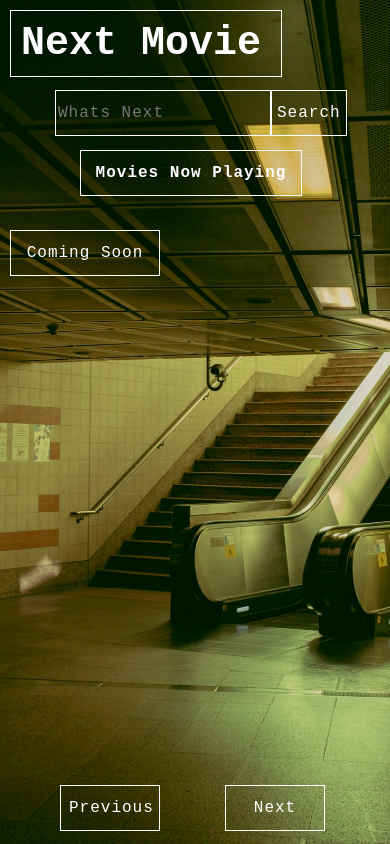
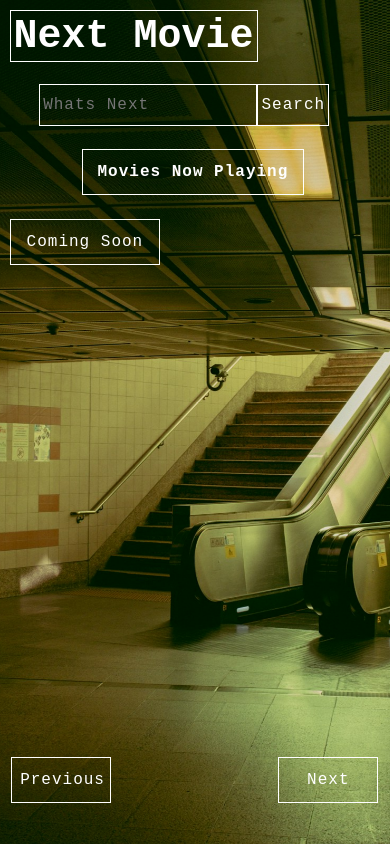
Before and after one commit to leandrocitygear/movie-app, a React (Create React App) app: page / in a window 390 px wide. Built offline with nearby package versions, Linux system fonts and the light colour scheme; no server answers.

Commit message:
added percents instead of pixels

```diff
--- a/src/components/App/App.css
+++ b/src/components/App/App.css
@@ -25,30 +25,29 @@ html, body, #root {
 
 .App {
   height: 100%;
-  padding: 10px;
+  padding: 0.7%;
 }
 
 
 .logo {
   color: white;
   font-size: 40px;
-  width: 120px;
-  padding: 10px;
+  width: 8.92%;
+  padding: 0.75%;
   border: solid 1px white;
 }
 
 .searchBar {
-  width: 410px;
+  width: 27%;
   left: 35%;
-  top: 20px;
+  top: 2.95%;
   position: absolute;
 }
 
 input {
   font-size: 16px;
-  font-weight: 200;
   letter-spacing: 1px;
-  padding: 13px 20px 13px;
+  padding: 3.5% 5.4% 3.5%;
   outline: 0;
   border: 1px solid white;
   color: white;
@@ -58,7 +57,7 @@ input {
 .Search {
   font-size: 16px;
   letter-spacing: 1px;
-  padding: 13px 20px 13px;
+  padding: 3.5% 5.4% 3.5%;
   outline: 0;
   border: 1px solid white;
   color: white;
@@ -81,8 +80,8 @@ input {
   color: white;
   cursor: pointer;
   background-color: rgba(0, 0, 0, 0);
-  top: 80px;
-  right: 1000px;
+  top: 12.5%;
+  right: 73.2%;
   position: absolute;
 }
 
@@ -101,8 +100,8 @@ input {
   color: white;
   cursor: pointer;
   background-color: rgba(0, 0, 0, 0);
-  top: 80px;
-  right: 1000px;
+  top: 12.5%;
+  right: 73.2%;
   position: absolute;
 }
 
@@ -111,44 +110,52 @@ input {
   backdrop-filter: sepia(100%);
 }
 
-@media (max-width: 390px) {
-  .Search {
-    padding: 13px 5px 13px;
-  }
-}
 
 @media (max-width: 450px) {
   .ComingButton {
-    top: 230px;
-    right: 230px;
+    top: 26%;
+    right: 59%;
     position: absolute;
  }
 }
 
 @media (max-width: 450px) {
   .NowButton {
-    top: 230px;
-    right: 230px;
+    top: 26%;
+    right: 59%;
     position: absolute;
  }
 }
 
 @media (max-width: 450px) {
   .searchBar {
-    top: 90px;
-    left: 55px;
-    width: 315px;
+    top: 10%;
+    left: 10%;
+    width: 81%;
  }
 }
 
 @media (max-width: 450px) {
   input {
-  padding: 13px 2px 13px;
+  padding: 3.5% 1% 3.5%;
  }
 }
 
 @media (max-width: 450px) {
+  .Search {
+  padding: 3.5% 1% 3.5%;
+ }
+}
+
+
+@media (max-width: 450px) {
   .logo {
-    width: 250px;
+    width: 65%;
   }
 }
+
+@media (max-width: 450px) {
+  .App {
+  padding: 2.5%;
+ }
+}
--- a/src/components/NextPage/NextPage.css
+++ b/src/components/NextPage/NextPage.css
@@ -8,9 +8,10 @@
     color: white;
     cursor: pointer;
     background-color: rgba(0, 0, 0, 0);
-    top: 80px;
-    right: 10px;
+    top: 12.5%;
+    right: 0.7%;
     position: absolute;
+    text-align: center;
 }
 
 .NextButton:hover {
@@ -20,7 +21,7 @@
 
 @media (max-width: 450px) {
     .NextButton {
-      top: 785px;
-      right: 65px;
+      top: 89.7%;
+      right: 3%;
    }
   }
--- a/src/components/NowPlayingResults/NowPlayingResults.css
+++ b/src/components/NowPlayingResults/NowPlayingResults.css
@@ -21,9 +21,9 @@ overflow: hidden;
 
 .NowPlayingResults {
  border: solid 2px white;
- height: 500px;
+ height: 78%;
  overflow-y: scroll;
- margin-top: 10px;
+ margin-top: 0.74%;
  text-align: center;
 }
 
@@ -46,7 +46,8 @@ p {
     background-color: rgba(0, 0, 0, 0);
     position: absolute;
     left: 42%;
-    top: 80px;
+    top: 12.5%;
+    text-align: center;
 }
 
 .trailer-container {
@@ -84,18 +85,17 @@ p {
 @media (max-width: 450px) {
     .NowPlayingResults {
       position: absolute;
-      top: 280px;
+      top: 32%;
       width: 94%;
-      height: 480px;
+      height: 56%;
     }
   }
 
   @media (max-width: 450px) {
      .label1 {
-        top: 150px;
-        left: 80px;
+        top: 17.6%;
+        left: 21%;
         padding: 13px 5px 13px;
-        text-align: center;
     }
   }
 
--- a/src/components/PrevPage/PrevPage.css
+++ b/src/components/PrevPage/PrevPage.css
@@ -8,9 +8,10 @@
     color: white;
     cursor: pointer;
     background-color: rgba(0, 0, 0, 0);
-    top: 80px;
-    right: 115px;
+    top: 12.5%;
+    right: 8.4%;
     position: absolute;
+    text-align: center;
 }
 
 .PrevButton:hover {
@@ -21,7 +22,7 @@
 
 @media (max-width: 450px) {
     .PrevButton {
-      top: 785px;
-      right: 230px;
+        top: 89.7%;
+      right: 71.5%;
    }
   }
--- a/src/components/SearchResults/SearchResults.css
+++ b/src/components/SearchResults/SearchResults.css
@@ -21,9 +21,9 @@ overflow: hidden;
 
 .SearchResults {
  border: solid 2px white;
- height: 500px;
+ height: 78%;
  overflow-y: scroll;
- margin-top: 10px;
+ margin-top: 0.74%;
  text-align: center;
 }
 
@@ -46,7 +46,8 @@ p {
     background-color: rgba(0, 0, 0, 0);
     position: absolute;
     left: 42%;
-    top: 80px;
+    top: 12.5%;
+    text-align: center;
 }
 
 .goBackButton{
@@ -59,8 +60,8 @@ p {
     color: white;
     cursor: pointer;
     background-color: rgba(0, 0, 0, 0);
-    top: 80px;
-    right: 1000px;
+    top: 12.5%;
+  right: 73.2%;
     position: absolute;
 }
 
@@ -79,9 +80,10 @@ p {
     color: white;
     cursor: pointer;
     background-color: rgba(0, 0, 0, 0);
-    top: 80px;
-    right: 10px;
+    top: 12.5%;
+    right: 0.7%;
     position: absolute;
+    text-align: center;
 }
 
 .Snext:hover {
@@ -100,9 +102,10 @@ p {
     color: white;
     cursor: pointer;
     background-color: rgba(0, 0, 0, 0);
-    top: 80px;
-    right: 115px;
+    top: 12.5%;
+    right: 8.4%;
     position: absolute;
+    text-align: center;
 }
 
 .Sprev:hover {
@@ -145,41 +148,40 @@ p {
 
 @media (max-width: 450px) {
     .Snext {
-        top: 785px;
-        right: 65px;
+        top: 89.7%;
+      right: 3%;
    }
   }
 
   @media (max-width: 450px) {
     .Sprev {
-        top: 785px;
-        right: 230px;
-   }
+        top: 89.7%;
+      right: 71.5%;
   }
+}
 
 
   @media (max-width: 450px) {
     .SearchResults {
         position: absolute;
-        top: 280px;
-        width: 94%;
-        height: 480px;
+        top: 32%;
+      width: 94%;
+      height: 56%;
     }
   }
 
   @media (max-width: 450px) {
     .goBackButton {
-      top: 230px;
-      right: 230px;
+        top: 26%;
+        right: 59%;
    }
   }
 
   @media (max-width: 450px) {
     .label3 {
-       top: 150px;
-       left: 80px;
+        top: 17.6%;
+        left: 21%;
        padding: 13px 5px 13px;
-       text-align: center;
    }
  }
 
--- a/src/components/UpcomingResults/UpcomingResults.css
+++ b/src/components/UpcomingResults/UpcomingResults.css
@@ -20,11 +20,11 @@ overflow: hidden;
 }
 
 .UpcomingResults {
- border: solid 2px white;
- height: 500px;
- overflow-y: scroll;
- margin-top: 10px;
- text-align: center;
+    border: solid 2px white;
+    height: 78%;
+    overflow-y: scroll;
+    margin-top: 0.74%;
+    text-align: center;
 }
 
 .UpcomingResults::-webkit-scrollbar {
@@ -46,7 +46,8 @@ p {
     background-color: rgba(0, 0, 0, 0);
     position: absolute;
     left: 42%;
-    top: 80px;
+    top: 12.5%;
+    text-align: center;
 }
 
 .trailer-container {
@@ -85,18 +86,17 @@ p {
 @media (max-width: 450px) {
     .UpcomingResults {
         position: absolute;
-        top: 280px;
-        width: 94%;
-        height: 480px;
+        top: 32%;
+      width: 94%;
+      height: 56%;
     }
   }
 
   @media (max-width: 450px) {
      .label2 {
-        top: 150px;
-        left: 80px;
+        top: 17.6%;
+        left: 21%;
         padding: 13px 5px 13px;
-        text-align: center;
     }
   }
 
```
